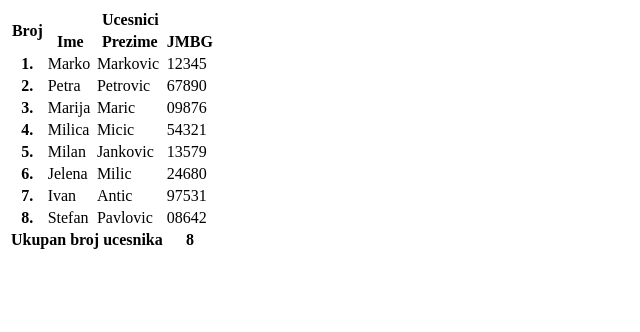
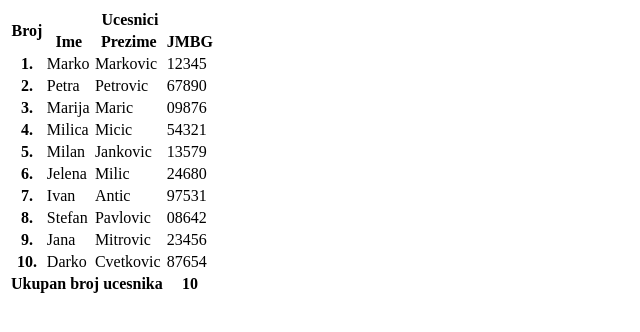
Before and after one commit to aleksandrovandjela/html_css_2, a plain HTML site: page index.html in a window 1280 px wide. Shown: the whole page, without its empty margins (0-640 px from the left). Drawn offline with Linux system fonts and the light colour scheme.

Commit message:
Two participants added

```diff
--- a/index.html
+++ b/index.html
@@ -1,14 +1,13 @@
 <!DOCTYPE html>
 <html lang="en">
   <head>
-    <meta charset="UTF-8">
-    <meta name="viewport" content="width=device-width, initial-scale=1.0">
+    <meta charset="UTF-8" />
+    <meta name="viewport" content="width=device-width, initial-scale=1.0" />
     <title>Document</title>
-    <link rel="stylesheet" href="style.css">
+    <link rel="stylesheet" href="style.css" />
   </head>
   <body>
     <table class="t1">
-
       <thead>
         <tr>
           <th rowspan="2">Broj</th>
@@ -78,15 +77,28 @@
           <td>Pavlovic</td>
           <td>08642</td>
         </tr>
+
+        <tr>
+          <th>9.</th>
+          <td>Jana</td>
+          <td>Mitrovic</td>
+          <td>23456</td>
+        </tr>
+
+        <tr>
+          <th>10.</th>
+          <td>Darko</td>
+          <td>Cvetkovic</td>
+          <td>87654</td>
+        </tr>
       </tbody>
 
       <tfoot>
         <tr>
           <th colspan="3">Ukupan broj ucesnika</th>
-                <th>8</th>
+          <th>10</th>
         </tr>
       </tfoot>
-
     </table>
   </body>
 </html>
```
Lines whose indentation alone changed are shown as unchanged.
